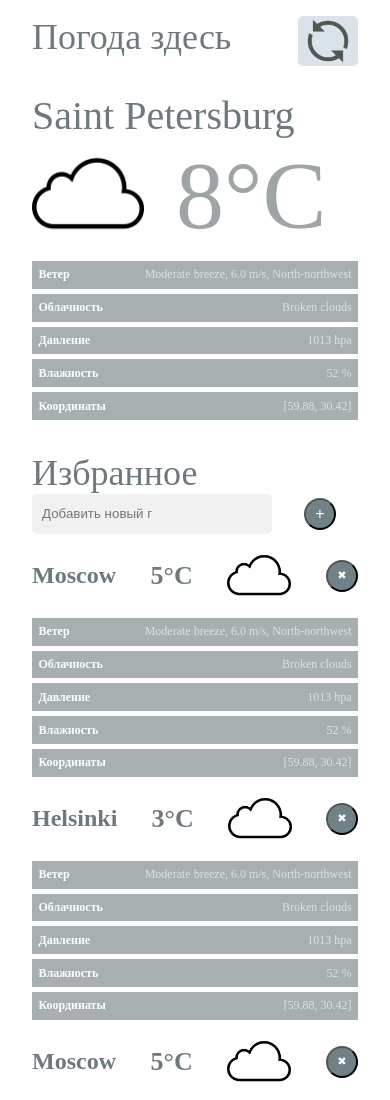
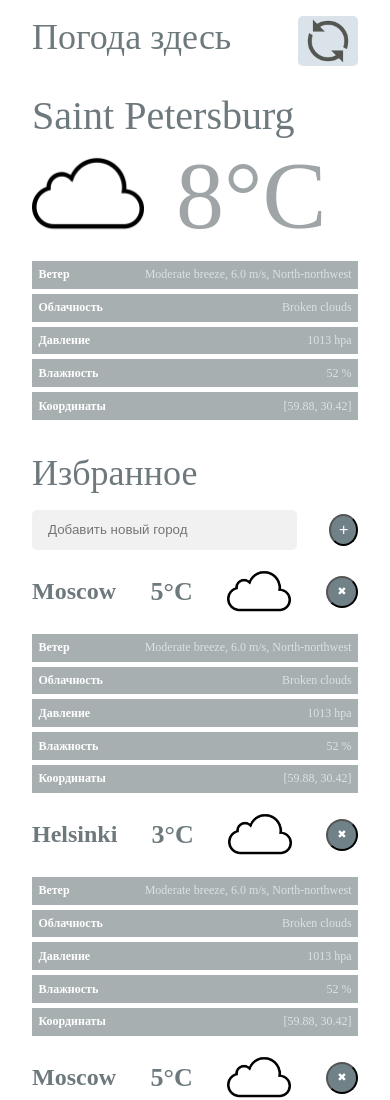
Before and after one commit to 3LITA/3lita.github.io, a plain HTML site: page index.html in a window 390 px wide. Shown: the top 1100 px of the page. Drawn offline with Linux system fonts and the light colour scheme.

```diff
--- a/style.css
+++ b/style.css
@@ -227,8 +227,12 @@
         justify-content: flex-start;
     }
 
+    .search {
+        margin-top: 1rem;
+        width: 100%;
+    }
+
     .input-form {
-        /* margin-top: 1rem; */
-        padding: 0 120px 0 10px;
+        width: 100%;
     }
 }
```
Also changed, not shown: 1 other file.
